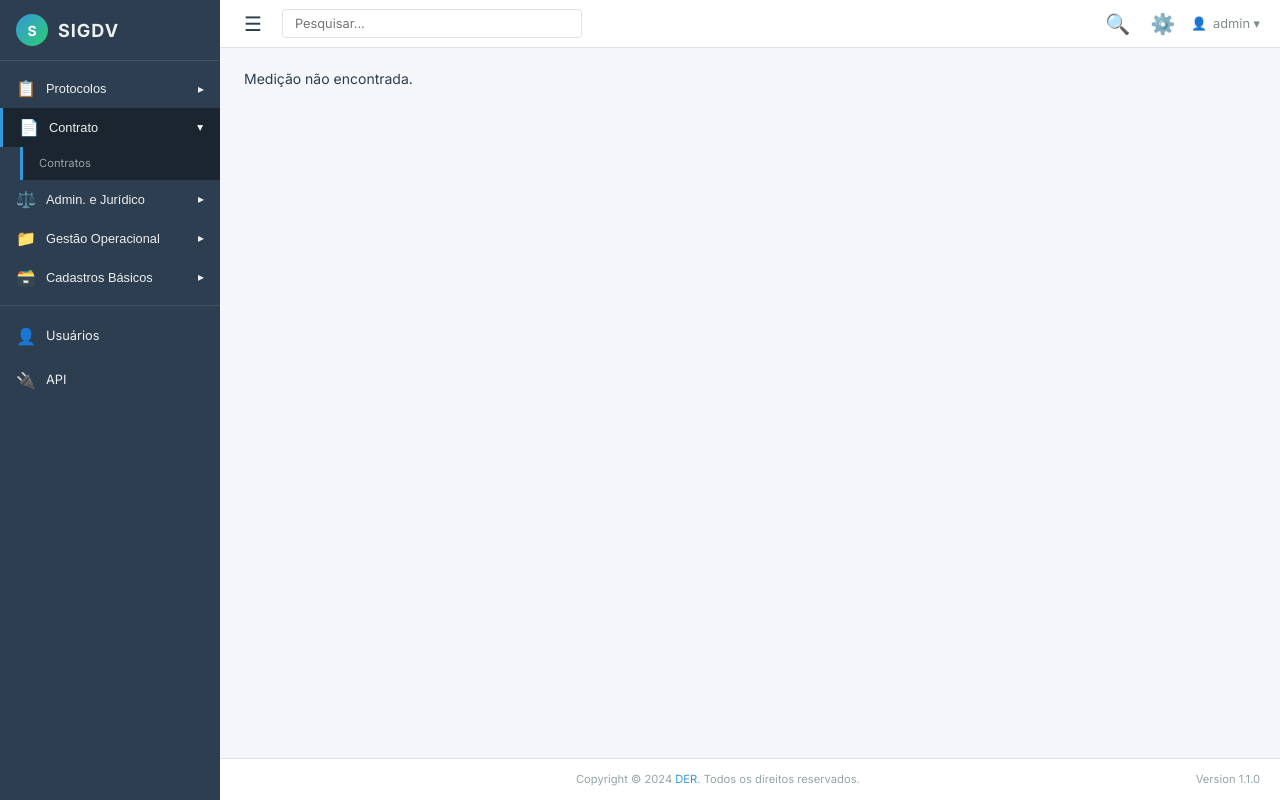
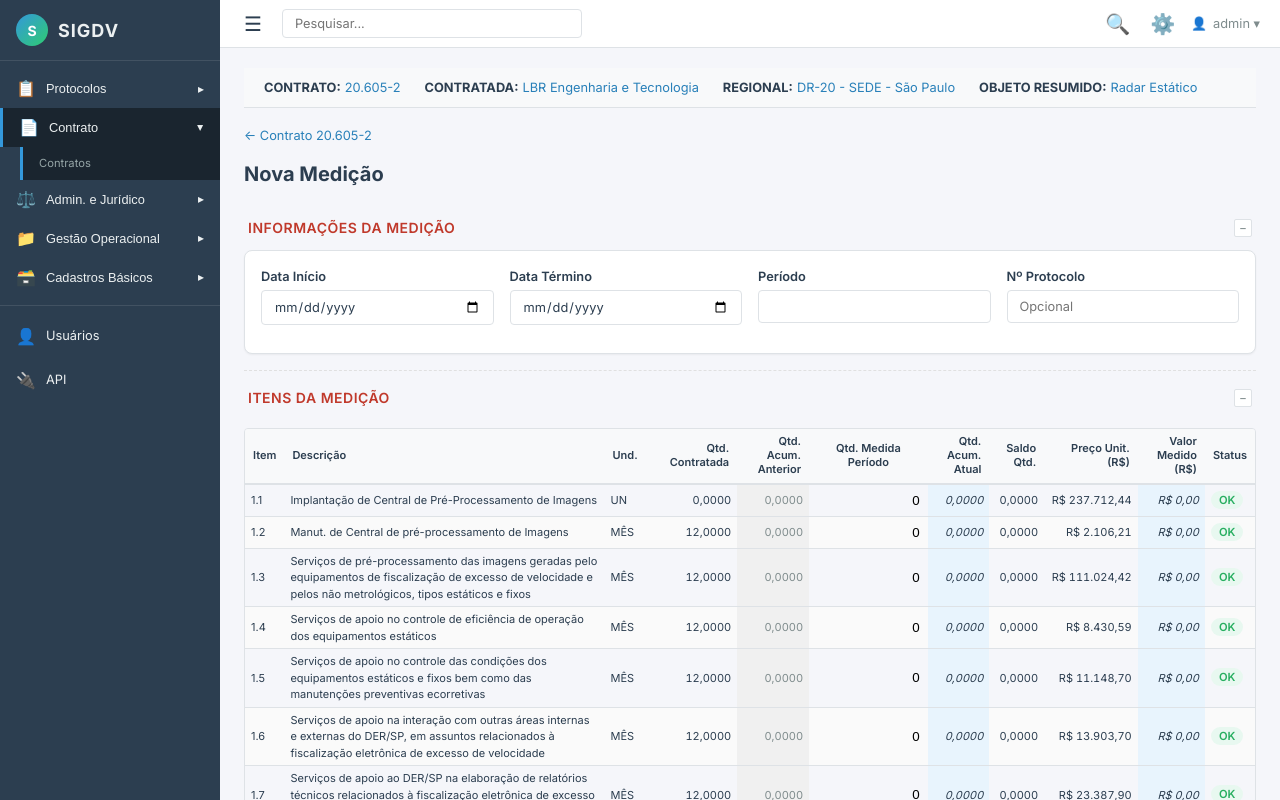
Before and after one commit to eng-vmourao/sigdv-clone, a React (Vite) app: page /#/contratos/1/medicao/novo in a window 1280 px wide. Shown: the top 800 px of the page. Built offline with nearby package versions, Linux system fonts and the light colour scheme.

Commit message:
fix: handle undefined medicaoId for new route

```diff
--- a/src/pages/MedicaoEditor.jsx
+++ b/src/pages/MedicaoEditor.jsx
@@ -18,7 +18,7 @@ import itensContrato from '../data/itensContrato'
 export default function MedicaoEditor() {
   const { contratoId, medicaoId } = useParams()
   const navigate = useNavigate()
-  const isNew = medicaoId === 'novo'
+  const isNew = medicaoId === undefined || medicaoId === 'novo'
 
   const contrato = useMemo(() => getContrato(contratoId), [contratoId])
 
```
